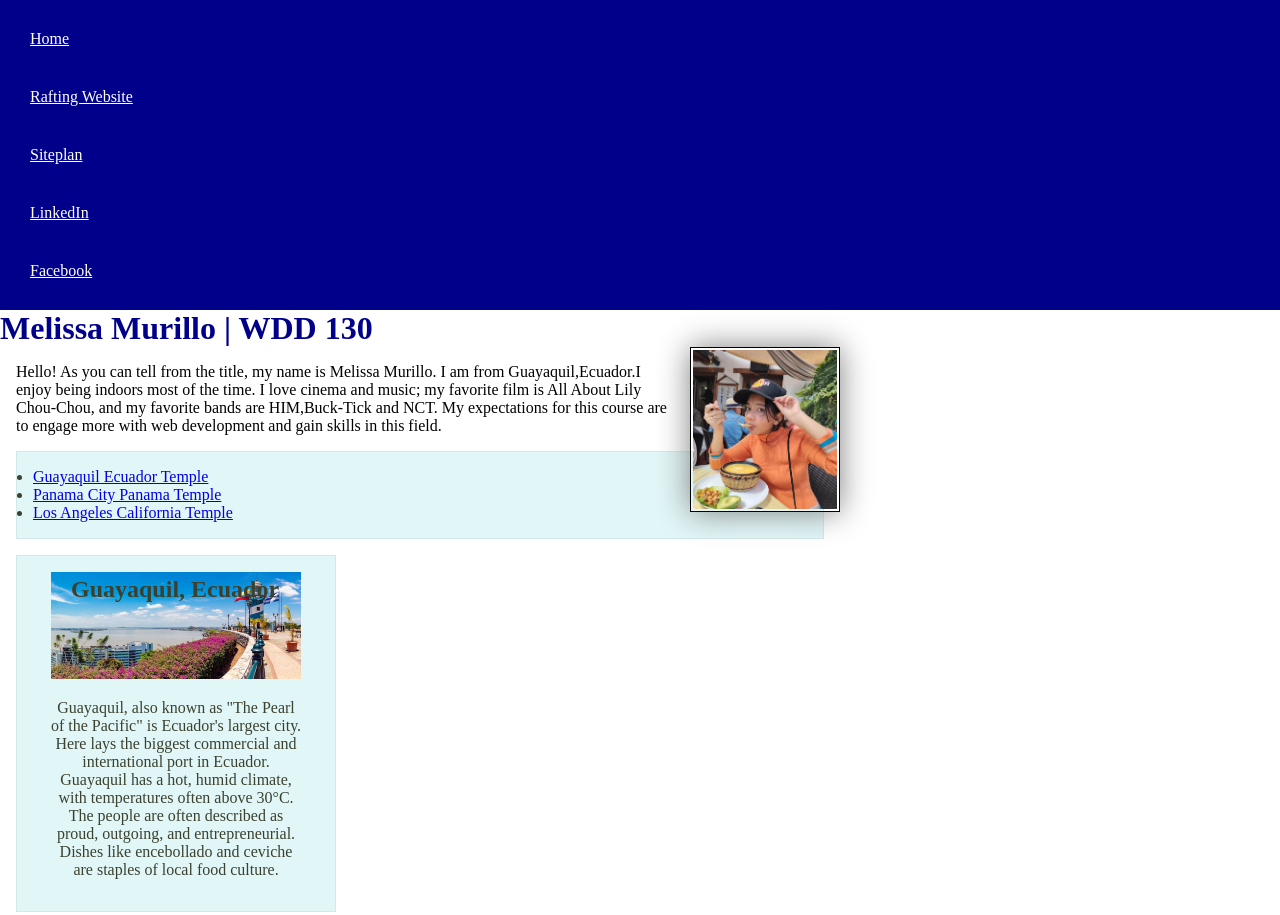
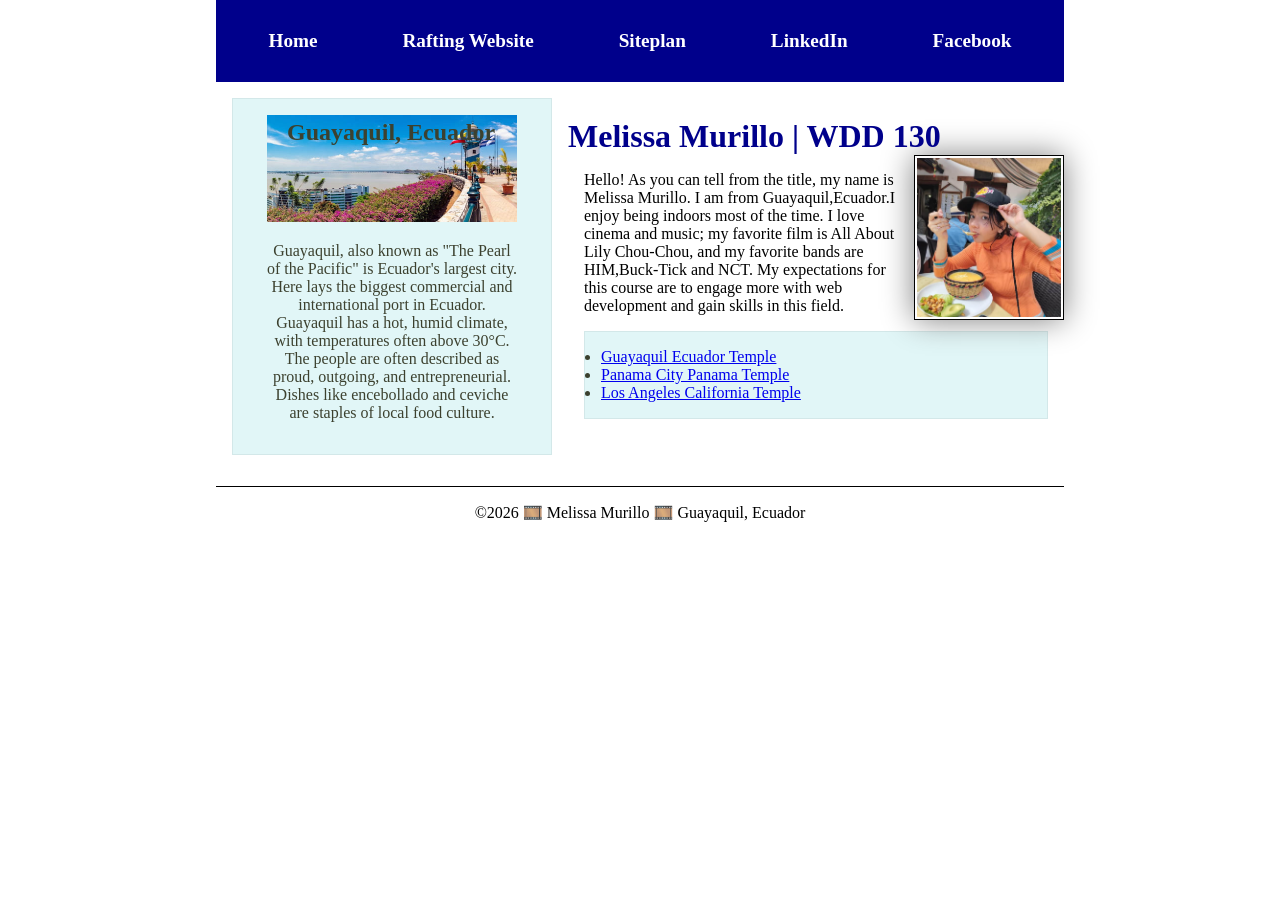
Before and after one commit to mielmc/wdd130, a plain HTML site: page index.html in a window 1280 px wide. Shown: the top 915 px of the page. After the commit the page ends 800 px from the top, so only its background shows below. Drawn offline with Linux system fonts and the light colour scheme.

Commit message:
w04 Code Along changes for the Home Page Layout Enhancement

```diff
--- a/index.html
+++ b/index.html
@@ -20,6 +20,7 @@
             <a href="https://facebook.com">Facebook</a>
         </nav>
     </header>
+    <div class="grid">
         <main>
             <h1>Melissa Murillo | WDD 130</h1>
             <img src="images/profile.jpg" alt="Melissa Murillo" width="200">
@@ -54,6 +55,7 @@
                 of local
                 food culture.</p>
         </aside>
+    </div>
     <footer>
         <p>&copy;2026 🎞️ Melissa Murillo 🎞️ Guayaquil, Ecuador</p>
     </footer>
--- a/styles/styles.css
+++ b/styles/styles.css
@@ -4,23 +4,45 @@
     box-sizing: border-box;
 }
 
+.grid {
+    display: grid;
+    align-items: center;
+}
+
+header,
+.grid,
+footer {
+    max-width: 848px;
+    margin: 0 auto;
+}
+
 main {
     max-width: 840px;
+    margin: 1rem auto;
+    grid-column: 2/3;
 }
 
 nav {
     background-color: darkblue;
     padding: 10px;
+    display: flex;
+    align-items: center;
+    justify-content: space-around;
 }
 
 nav a {
     color: white;
     display: block;
     padding: 20px;
+    text-decoration: none;
+    font-size: 1.2rem;
+    font-weight: 700;
+    color: #fff;
 }
 
 h1 {
     color: darkblue;
+    border-bottom: #c42222;
 }
 
 main img {
@@ -48,6 +70,8 @@ aside {
     color: #333;
     text-align: center;
     position: relative;
+    grid-column: 1/2;
+    grid-row: 1/2;
 }
 
 aside img {
--- a/week04/styles/layout-exercises.css
+++ b/week04/styles/layout-exercises.css
@@ -23,17 +23,25 @@ div {
 
 .flex {
     background-color: #aba;
+    display: flex;
+    justify-content: center;
+    align-items: center;
     /* write declarations here */
 
 }
 
 .grid {
     background-color: #abb;
+    display: grid;
+    place-items: center;
     /* enter declarations here */
 
 }
 
 .container2 {
+    display: flex;
+    flex-wrap: wrap;
+    justify-content: space-around;
     /* write declarations here */
 
 }
@@ -44,12 +52,15 @@ div {
 }
 
 .container3 {
+    display: grid;
+    grid-template-columns: repeat(3, 1fr);
     /* write declarations here */
 
 }
 
 .columns-3 {
-    /* write declaration here */
+
+    grid-column: span 3;
 
 }
 
```
Lines whose indentation alone changed are shown as unchanged.
